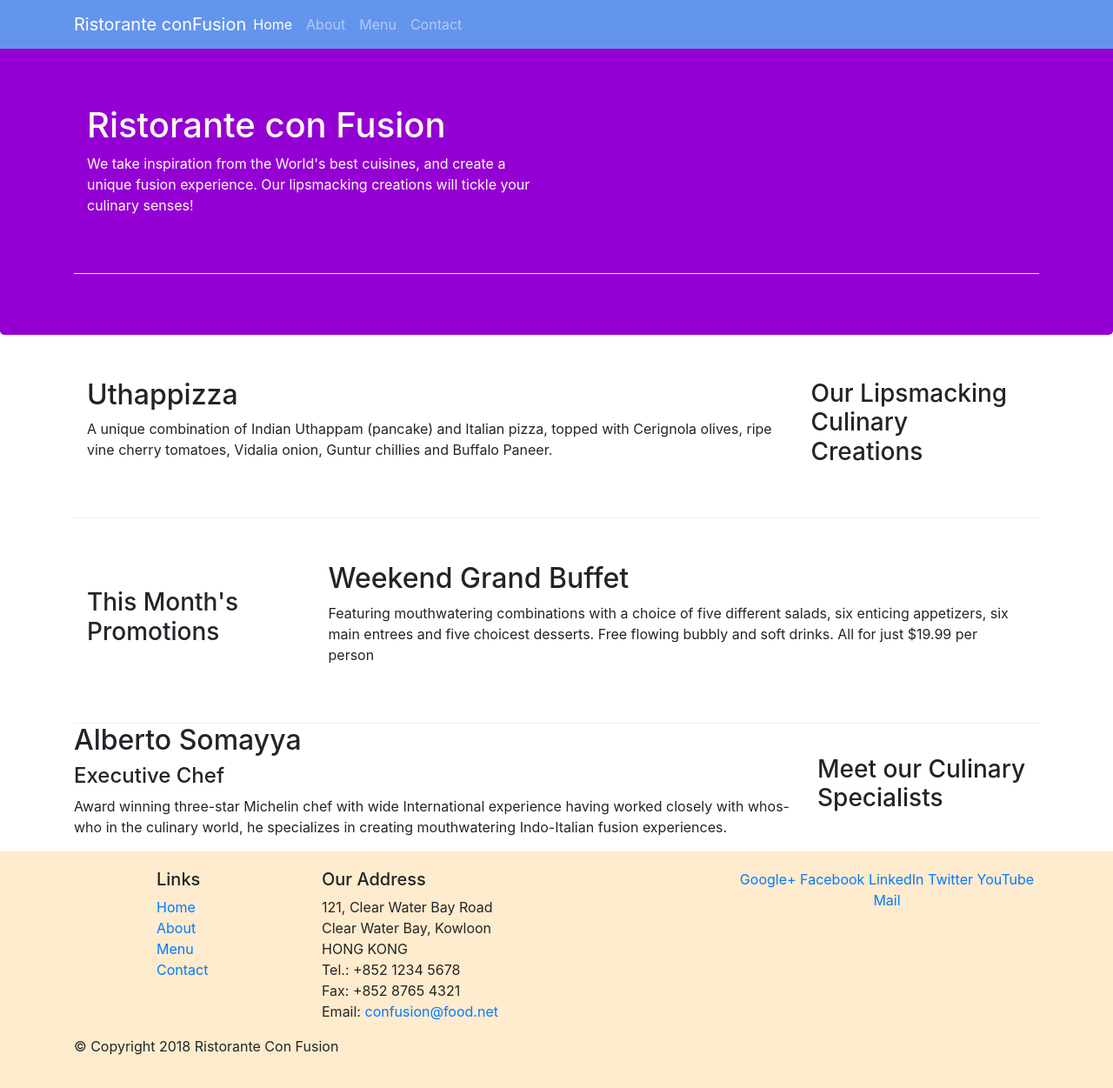
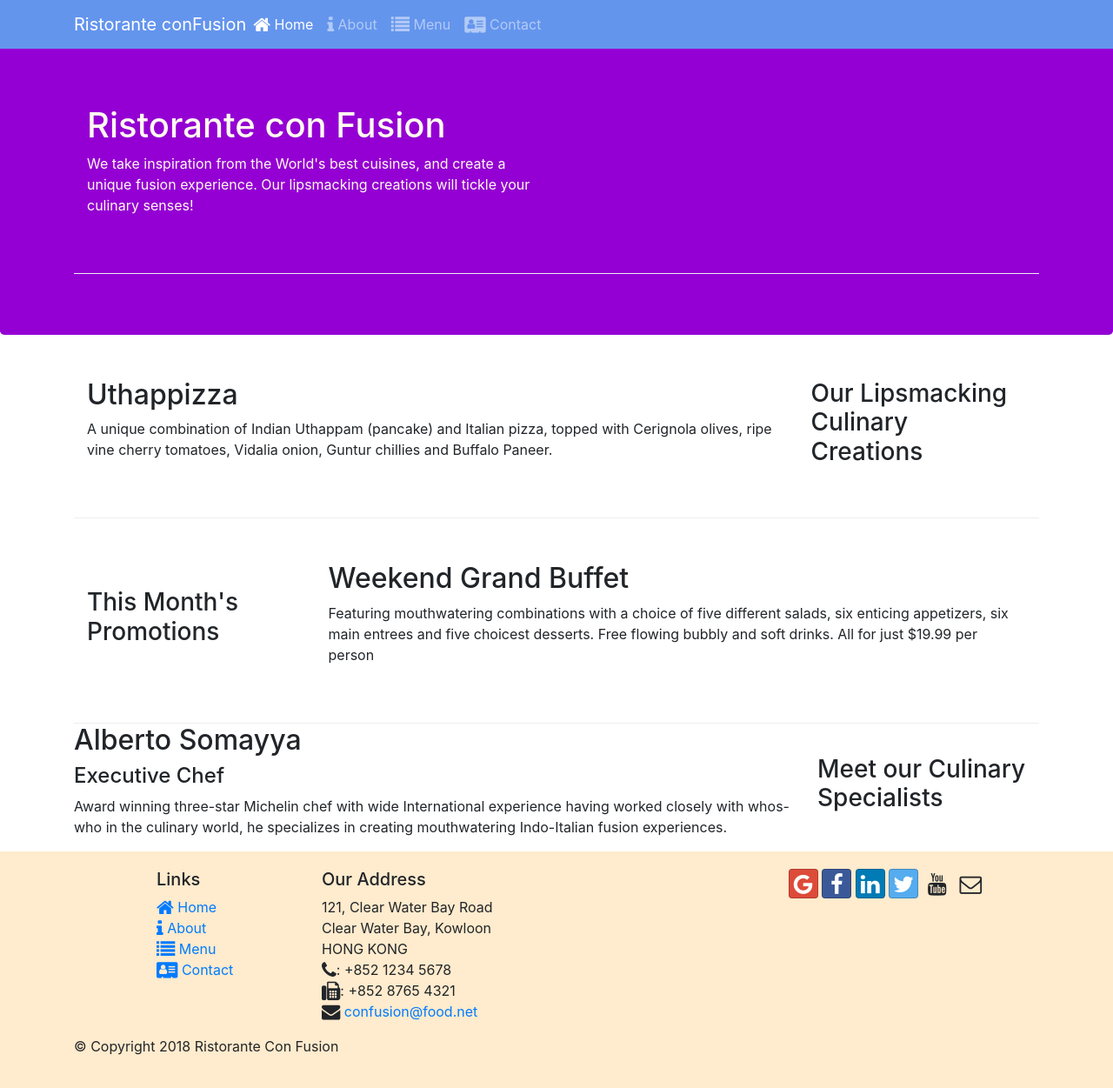
Before and after one commit to gundetichinnesh/conFUsion, a website: page index.html in a window 1280 px wide. Shown: the whole page at 87% size. Drawn offline with nearby package versions, Linux system fonts and the light colour scheme.

Commit message:
bootstrap icon fonts

```diff
--- a/index.html
+++ b/index.html
@@ -9,6 +9,8 @@
 
      <!-- Bootstrap CSS -->
      <link rel="stylesheet" href="node_modules/bootstrap/dist/css/bootstrap.min.css">
+     <link rel="stylesheet" href="node_modules/font-awesome/css/font-awesome.min.css">
+     <link rel="stylesheet" href="node_modules/bootstrap-social/bootstrap-social.css">
      <link rel="stylesheet" href="css/styles.css">
     <title>Ristorante Con Fusion</title>
 </head>
@@ -23,10 +25,10 @@
             <div class="collapse navbar-collapse " id ="navbar">
 
               <ul class="navbar-nav mr-auto">
-                 <li class="nav-item active"><a class="nav-link" href="#">Home</a></li>
-                 <li class="nav-item"><a class="nav-link" href="./aboutus.html">About</a></li>
-                 <li class="nav-item"><a class="nav-link" href="#">Menu</Menu></Menu></a></li>
-                 <li class="nav-item"><a class="nav-link" href="#">Contact</a></li>
+                 <li class="nav-item active"><a class="nav-link" href="#"><span class="fa fa-home fa-lg"></span> Home</a></li>
+                 <li class="nav-item"><a class="nav-link" href="./aboutus.html"><span class="fa fa-info fa-lg"></span> About</a></li>
+                 <li class="nav-item"><a class="nav-link" href="#"><span class="fa fa-list fa-lg"></span> Menu</a></li>
+                 <li class="nav-item"><a class="nav-link" href="#"><span class="fa fa-address-card fa-lg"></span> Contact</a></li>
              </ul>
             </div>
         </div>
@@ -85,10 +87,10 @@
                 <div class="col-4 offset-1 col-sm-2">
                     <h5>Links</h5>
                     <ul class="list-unstyled">
-                        <li><a href="#">Home</a></li>
-                        <li><a href="./aboutus.html">About</a></li>
-                        <li><a href="#">Menu</a></li>
-                        <li><a href="#">Contact</a></li>
+                        <li><a href="#"><span class="fa fa-home fa-lg"></span> Home</a></li>
+                        <li><a href="./aboutus.html"><span class="fa fa-info fa-lg"></span> About</a></li>
+                        <li><a href="#"><span class="fa fa-list fa-lg"></span> Menu</a></li>
+                        <li><a href="#"><span class="fa fa-address-card fa-lg"></span> Contact</a></li>
                     </ul>
                 </div>
                 <div class="col-7 col-sm-5">
@@ -97,19 +99,19 @@
 		              121, Clear Water Bay Road<br>
 		              Clear Water Bay, Kowloon<br>
 		              HONG KONG<br>
-		              Tel.: +852 1234 5678<br>
-		              Fax: +852 8765 4321<br>
-		              Email: <a href="mailto:confusion@food.net">confusion@food.net</a>
+		              <span class="fa fa-phone fa-lg"></span>: +852 1234 5678<br>
+		              <span class="fa fa-fax fa-lg"></span>: +852 8765 4321<br>
+		              <span class="fa fa-envelope fa-lg"></span> <a href="mailto:confusion@food.net">confusion@food.net</a>
 		           </address>
                 </div>
                 <div class="col-12 col-sm-4">
                     <div class="text-center">
-                        <a href="http://google.com/+">Google+</a>
-                        <a href="http://www.facebook.com/profile.php?id=">Facebook</a>
-                        <a href="http://www.linkedin.com/in/">LinkedIn</a>
-                        <a href="http://twitter.com/">Twitter</a>
-                        <a href="http://youtube.com/">YouTube</a>
-                        <a href="mailto:">Mail</a>
+                        <a class="btn btn-social-icon btn-google" href="http://google.com/+"><span class="fa fa-google"></span></a>
+                        <a class="btn btn-social-icon btn-facebook" href="http://www.facebook.com/profile.php?id="><span class="fa fa-facebook"></span></a>
+                        <a class="btn btn-social-icon btn-linkedin" href="http://www.linkedin.com/in/"><span class="fa fa-linkedin"></span></a>
+                        <a class="btn btn-social-icon btn-twitter" href="http://twitter.com/"><span class="fa fa-twitter"></span></a>
+                        <a class="btn btn-social-icon btn-youtube" href="http://youtube.com/"><span class="fa fa-youtube"></span></a>
+                        <a class="btn btn-social-icon" href="mailto:"><span class="fa fa-envelope-o"></span></a>
                     </div>
                 </div>
            </div>
--- a/package.json
+++ b/package.json
@@ -15,6 +15,8 @@
   },
   "dependencies": {
     "bootstrap": "^4.6.0",
+    "bootstrap-social": "^5.1.1",
+    "font-awesome": "^4.7.0",
     "jquery": "^3.5.1",
     "popper.js": "^1.12.9"
   }
```
Also changed, not shown: aboutus.html (+19 -17 lines), 1 other file.
